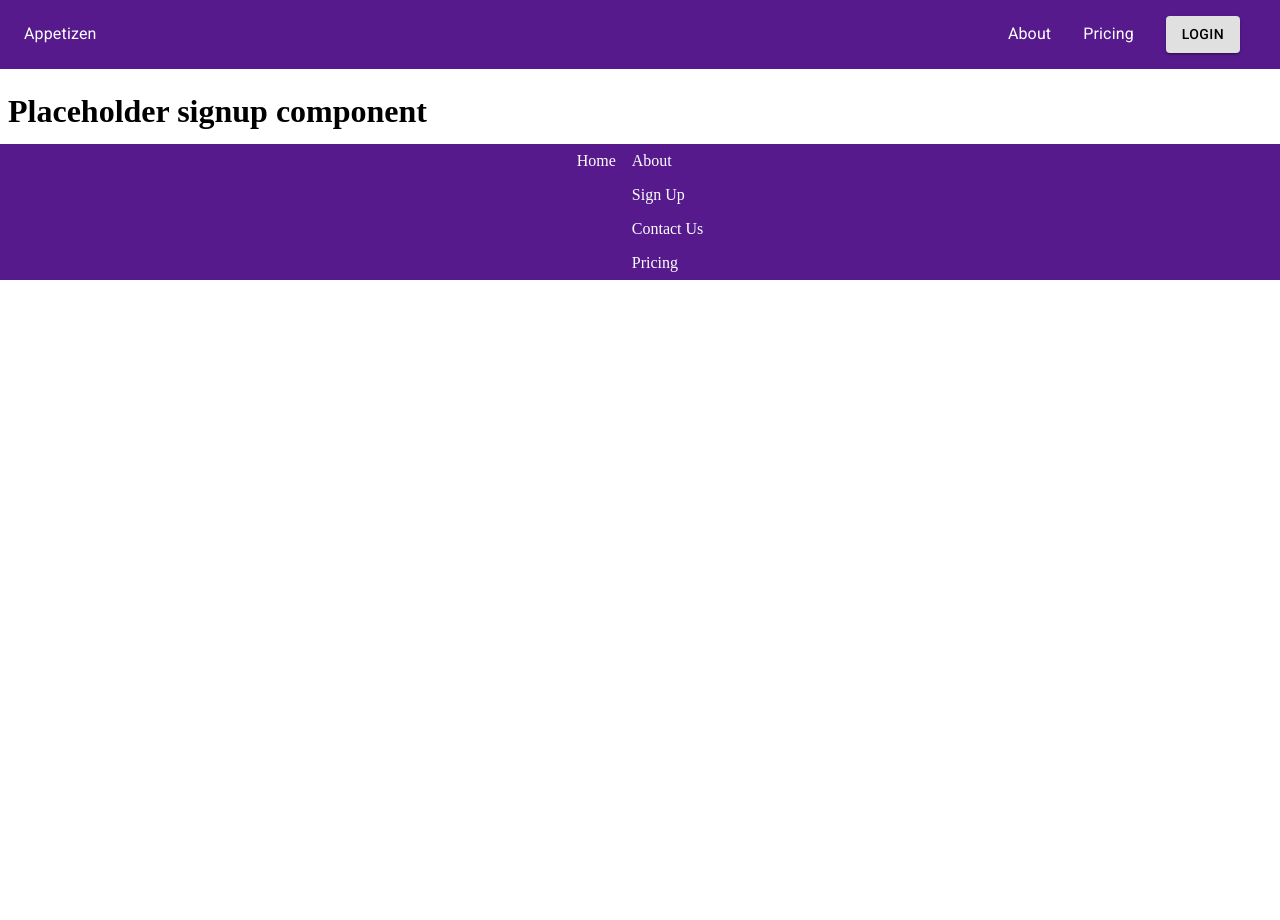
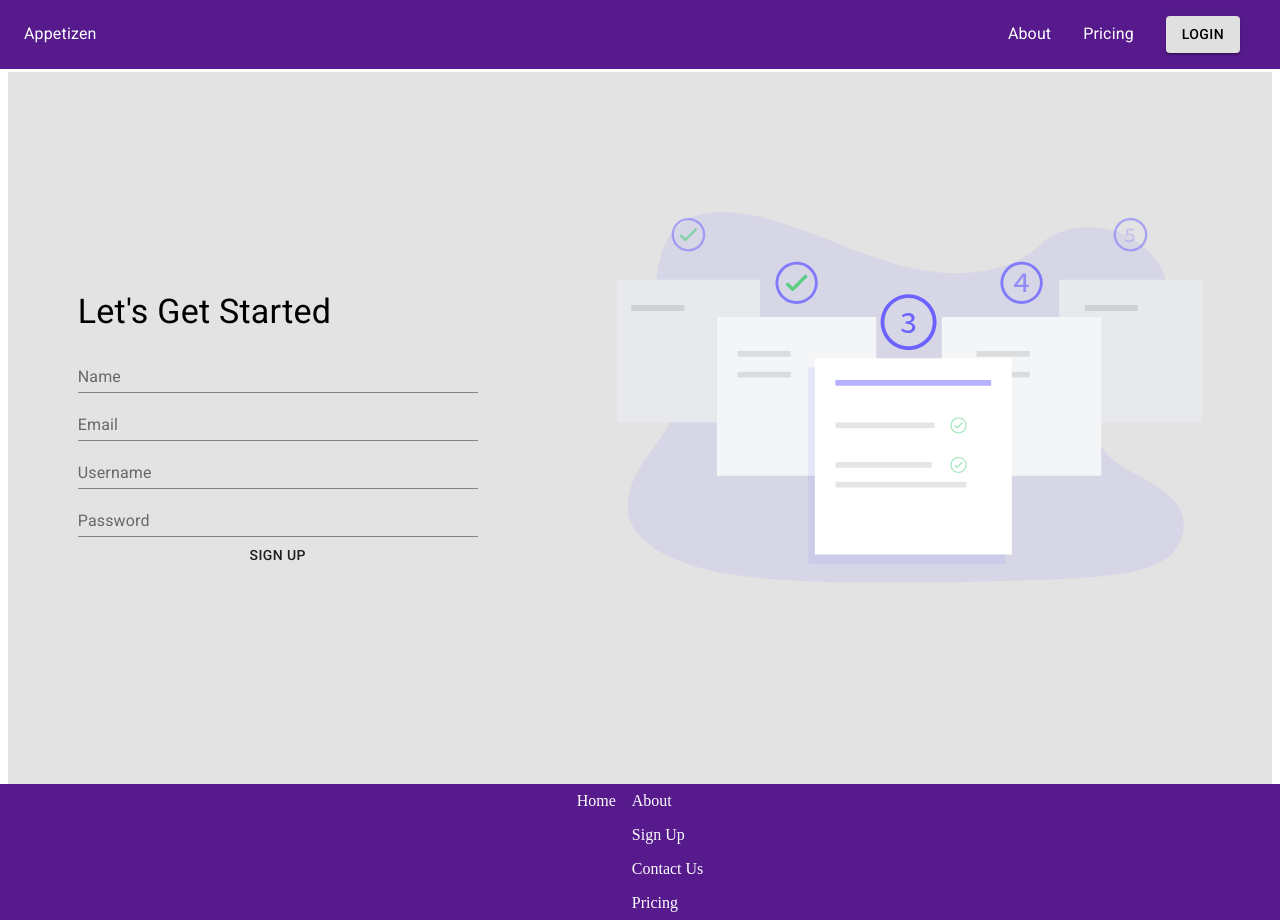
Before and after one commit to pshushereba/appetizen-fe, a React app: page /signup in a window 1280 px wide. Before the commit the page ends 800 px from the top, so only its background shows below. Built offline with nearby package versions, Linux system fonts and the light colour scheme.

Commit message:
Finished styling of signup page.

```diff
--- a/src/components/SignUp.js
+++ b/src/components/SignUp.js
@@ -1,13 +1,98 @@
-import React from "react";
+import React, { useState } from "react";
+import { useHistory } from "react-router-dom";
+import axiosWithAuth from "../utils/axiosAuth.js";
+import { Box, Button, TextField, Grid, Typography } from "@material-ui/core";
+import { makeStyles } from "@material-ui/core/styles";
 import Nav from "./Nav.js";
+import signup_main from "../assets/signup_main.svg";
 
-const Signup = () => {
+const useStyles = makeStyles((theme) => ({
+  mainContainer: {
+    height: "90vh",
+    backgroundColor: "#E3E3E3",
+  },
+}));
+
+const SignUp = () => {
+  const [user, setUser] = useState({
+    name: "",
+    email: "",
+    username: "",
+    password: "",
+  });
+  const history = useHistory();
+  const classes = useStyles();
+
+  const handleChange = (event) => {
+    setUser({ ...user, [event.target.name]: event.target.value });
+  };
+
+  const handleSubmit = (event) => {
+    event.preventDefault();
+    axiosWithAuth()
+      .post("/auth/register", user)
+      .then((res) => {
+        localStorage.setItem("token", res.data.token);
+        console.log(res);
+        history.push("/dashboard");
+      })
+      .catch((err) => console.log(err));
+  };
+
   return (
     <>
       <Nav />
-      <h1>Placeholder signup component</h1>
+      <Grid
+        container
+        className={classes.mainContainer}
+        justify="space-around"
+        alignItems="center"
+      >
+        <Grid item>
+          <Typography variant="h4" gutterBottom="true">
+            Let's Get Started
+          </Typography>
+          <Box
+            component="form"
+            display="flex"
+            flexDirection="column"
+            width={400}
+            justifyContent="center"
+            onSubmit={handleSubmit}
+          >
+            <TextField
+              name="name"
+              label="Name"
+              value={user.name}
+              onChange={handleChange}
+            />
+            <TextField
+              name="email"
+              label="Email"
+              value={user.email}
+              onChange={handleChange}
+            />
+            <TextField
+              name="username"
+              label="Username"
+              value={user.username}
+              onChange={handleChange}
+            />
+            <TextField
+              name="password"
+              label="Password"
+              value={user.password}
+              onChange={handleChange}
+            />
+            <Button type="submit">Sign Up</Button>
+          </Box>
+        </Grid>
+        <Grid item>
+          <img src={signup_main} alt="signup main" />
+        </Grid>
+      </Grid>
     </>
   );
 };
 
-export default Signup;
+export default SignUp;
```
Also changed, not shown: src/assets/signup_main.svg (added).
